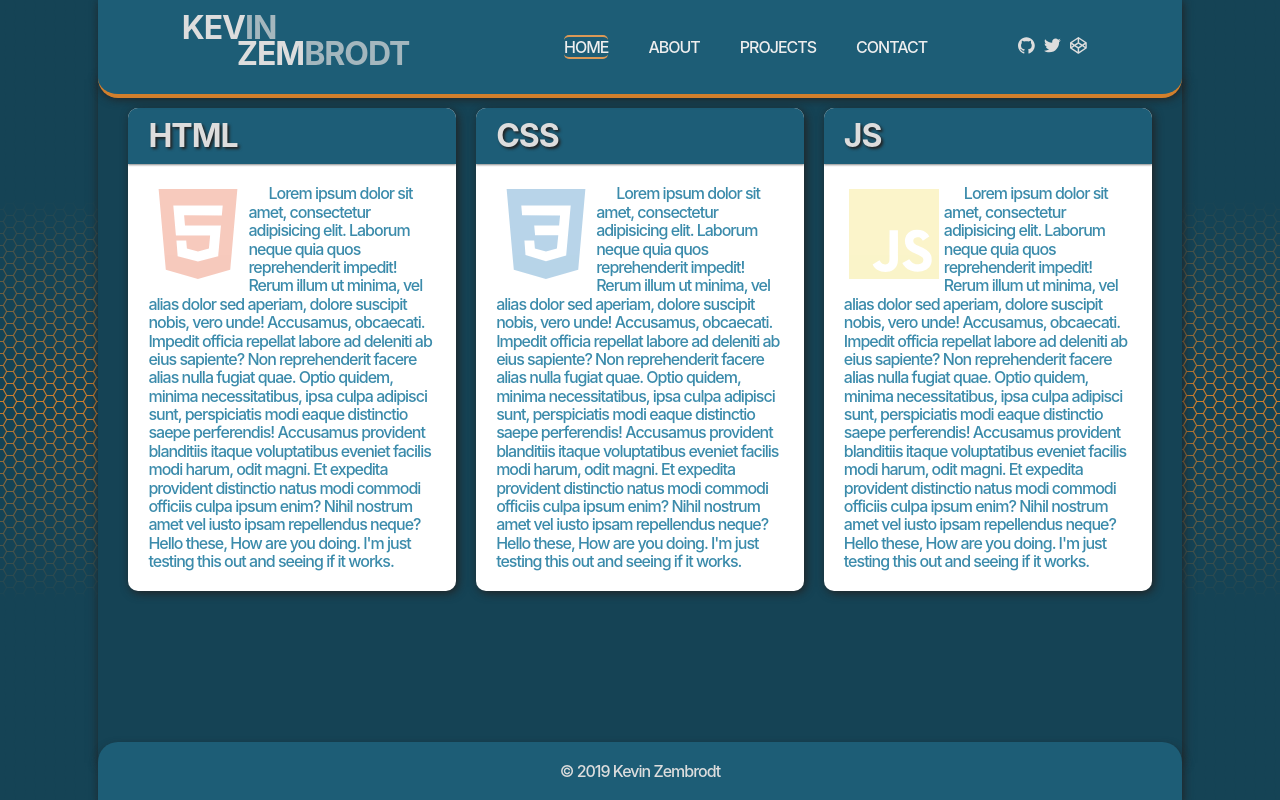
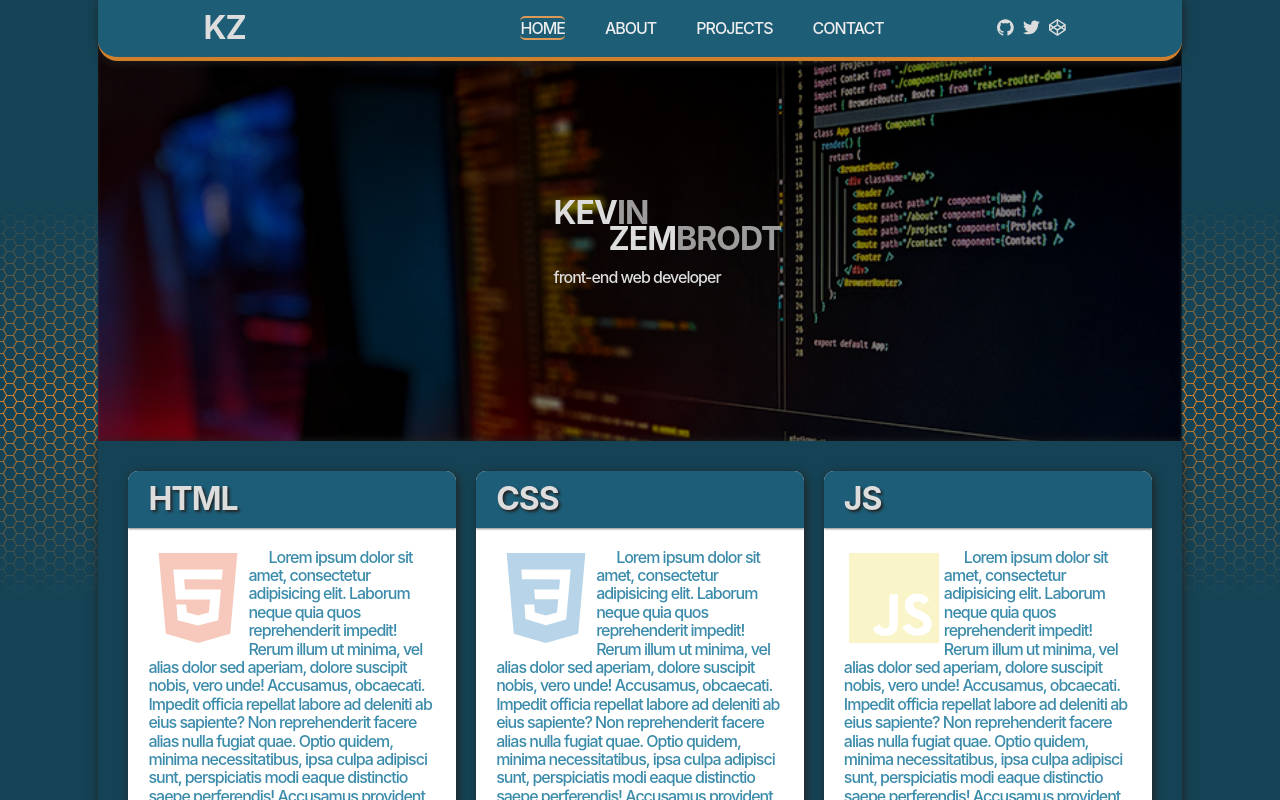
Before and after one commit to Nixikaz/portfolio-react, a React (Create React App) app: page / in a window 1280 px wide. Shown: the top 800 px of the page. Built offline with nearby package versions, Linux system fonts and the light colour scheme.

Commit message:
Added hero image, background grid, and other formating

```diff
--- a/src/App.js
+++ b/src/App.js
@@ -5,6 +5,7 @@ import About from './components/About';
 import Projects from './components/Projects';
 import Contact from './components/Contact';
 import Footer from './components/Footer';
+import Hero from './components/Hero';
 import { BrowserRouter, Route } from 'react-router-dom';
 
 class App extends Component {
@@ -13,6 +14,7 @@ class App extends Component {
       <BrowserRouter>
         <div className="App">
           <Header />
+          <Route exact path="/" component={Hero} />
           <Route exact path="/" component={Home} />
           <Route path="/about" component={About} />
           <Route path="/projects" component={Projects} />
--- /dev/null
+++ b/src/components/Hero.js
@@ -0,0 +1,20 @@
+import React, { Component } from 'react';
+import '../images/code_hero.jpg';
+
+export default class Hero extends Component {
+  render() {
+    return (
+      <div className="hero">
+        <div className="logo hero--center">
+          <h1 className="logo--light">
+            Kev<span className="logo--opacity">in</span>
+          </h1>
+          <h1 className="logo__lastname">
+            Zem<span className="logo--opacity">brodt</span>
+          </h1>
+          <p>Front-End Web Developer</p>
+        </div>
+      </div>
+    );
+  }
+}
--- a/src/components/Home.js
+++ b/src/components/Home.js
@@ -3,7 +3,6 @@ import html_svg from '../images/html5.svg';
 import css3_svg from '../images/css3.svg';
 import javascript_svg from '../images/javascript.svg';
 import SkillsCard from './SkillsCard';
-
 export default class Home extends Component {
   render() {
     return (
--- a/src/components/Logo.js
+++ b/src/components/Logo.js
@@ -3,12 +3,7 @@ import React from 'react';
 const Logo = props => {
   return (
     <div className="logo">
-      <h1 className="logo--light">
-        Kev<span className="logo--opacity">in</span>
-      </h1>
-      <h1 className="logo__lastname">
-        Zem<span className="logo--opacity">brodt</span>
-      </h1>
+      <h1 className="logo--light">KZ</h1>
     </div>
   );
 };
--- a/src/index.css
+++ b/src/index.css
@@ -44,10 +44,11 @@ a {
   display: grid;
   grid-template-areas:
     ". header header header ."
+    ". hero hero hero ."
     ". content content content ."
     ". footer footer footer .";
   grid-template-columns: 1fr 3fr 5fr 3fr 1fr;
-  grid-template-rows: auto 1fr auto;
+  grid-template-rows: auto auto 1fr auto;
   /* margin-right: 6rem;
   margin-left: 6rem; */
 }
@@ -142,7 +143,24 @@ li {
   transition: color .3s;
   color: hsl(30, 65%, 60%);
 }
-
+.hero {
+  grid-area: hero;
+  background-image: linear-gradient(rgba(0,0,0,0.5), rgba(0,0,0,0.5)), url("./images/code_hero.jpg");
+  background-size: 100%;
+  transform: translateY(-2rem);
+}
+.hero--center {
+  display: grid;
+  justify-content: center;
+  align-content: center;
+  height: 50vh;
+  padding: 0;
+  margin: 0;
+}
+.hero--center p {
+  text-transform: lowercase;
+  padding: 0;
+}
 .content {
   background: #154355;
   grid-area: content;
@@ -156,6 +174,7 @@ li {
   align-content: start;
   justify-content: center;
   box-shadow: .1rem .1rem 1rem #222;
+  /* overflow: hidden; */
 }
 .svg--large {
   width: 10rem;
@@ -194,16 +213,21 @@ li {
   grid-template-areas:
   "card__header" "card__paragraph";
   background: #fff;
+  transition: .3s;
   box-shadow: .2rem .2rem 1rem #222;
 }
-section:hover .svg--large {
+.card:hover {
+  transform: translate(-0.2rem, -0.2rem);
+  box-shadow: .5rem .5rem 2rem #222;
+}
+.card:hover .svg--large {
   opacity: 1;
 }
 footer {
   padding: 2rem;
   grid-area: footer;
   height: 100%;
-  grid-row: 3 / -1;
+  grid-row: 4 / -1;
   text-align: center;
   background: #1d5d76;
   border-radius: 2rem 2rem 0 0;
--- a/src/index.js
+++ b/src/index.js
@@ -2,6 +2,7 @@ import React from 'react';
 import ReactDOM from 'react-dom';
 import App from './App';
 import * as serviceWorker from './serviceWorker';
+import './images/code_hero.jpg';
 import './index.css';
 import './sanitize.css';
 // Internet Explorer 6-11
```
Also changed, not shown: src/images/code_hero.jpg (added), 1 other file (tests, documents, lock files or other folders). Lines whose indentation alone changed are shown as unchanged.
